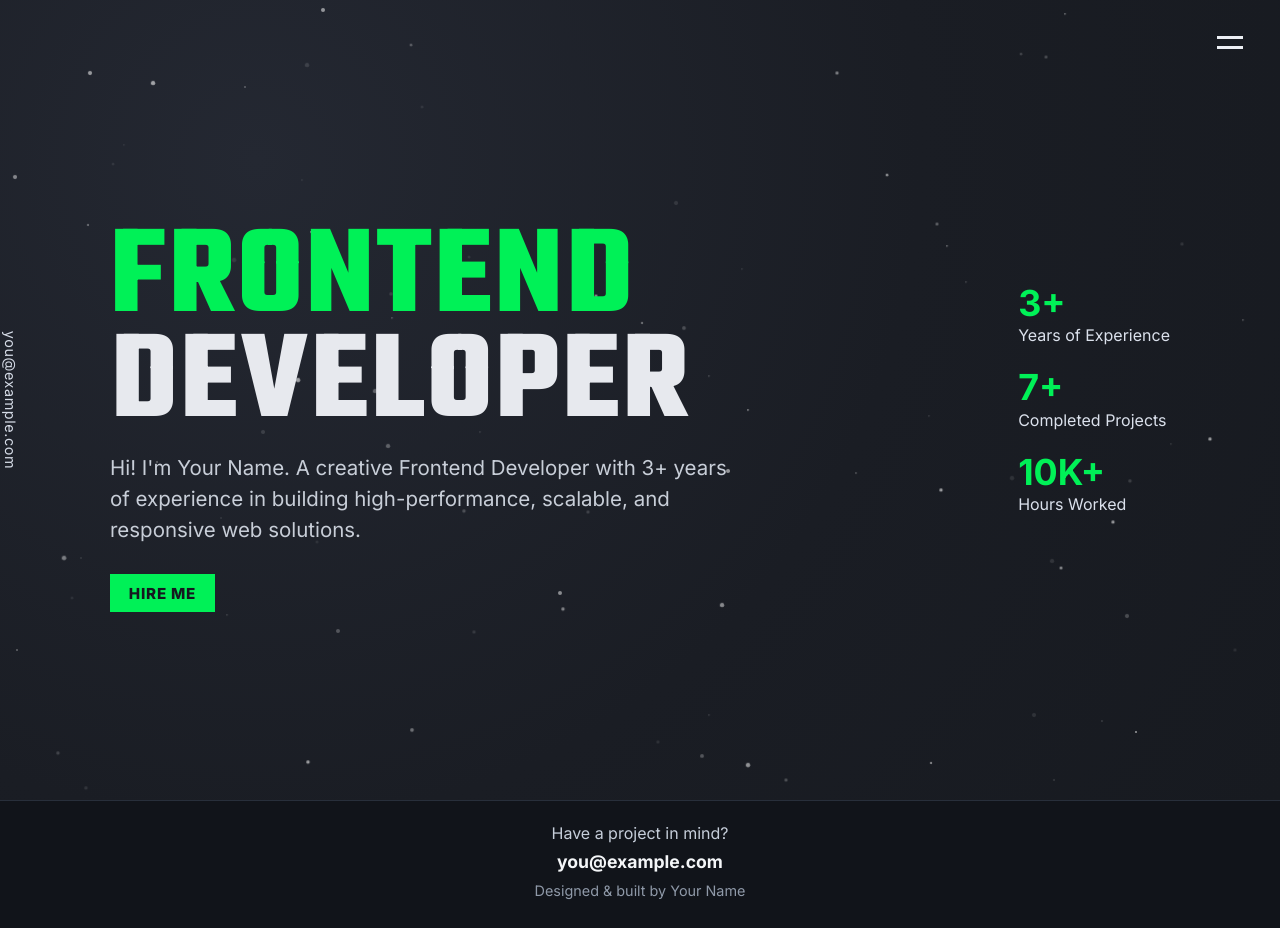
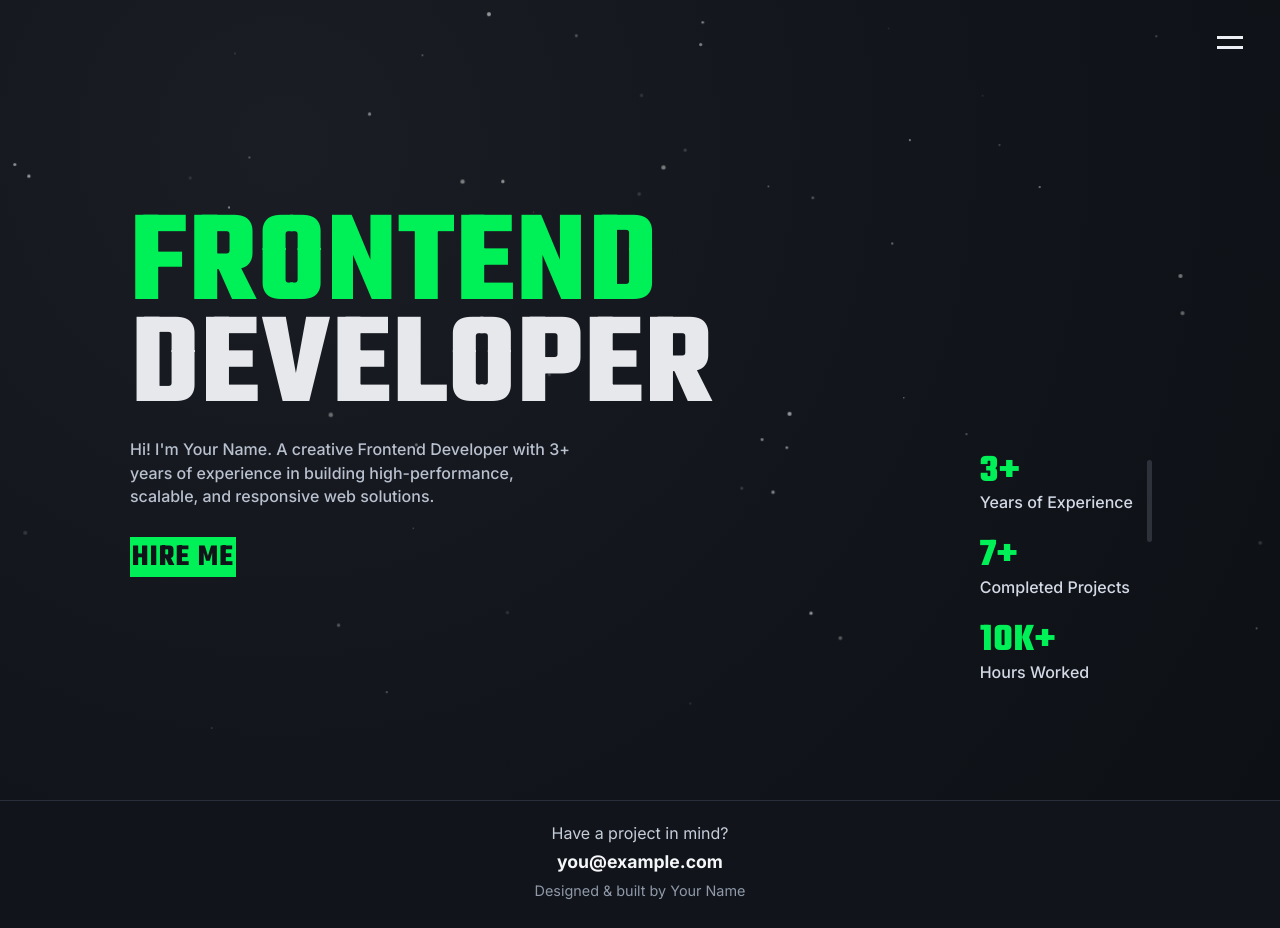
Before and after one commit to Austinhere7/portfolio---AUSTIN--, a website: page index.html in a window 1280 px wide. Drawn offline with Linux system fonts and the light colour scheme.

Commit message:
feat: refine hero styling, moving stars, and scroll indicator

```diff
--- a/index.html
+++ b/index.html
@@ -31,7 +31,7 @@
         </button>
       </header>
 
-      <a id="emailRail" class="email-rail" href="mailto:you@example.com">you@example.com</a>
+      <span id="emailRail" class="email-rail" aria-hidden="true"></span>
 
       <div class="hero-wrap">
         <div class="hero-main">
@@ -45,7 +45,12 @@
           <a id="primaryCta" class="hire-btn" href="#contact">HIRE ME</a>
         </div>
 
-        <aside id="stats" class="stats-rail" aria-label="Key statistics"></aside>
+        <div class="stats-shell" aria-label="Key statistics and scroll progress">
+          <aside id="stats" class="stats-rail" aria-label="Key statistics"></aside>
+          <div class="scroll-indicator" aria-hidden="true">
+            <span id="scrollFill" class="scroll-fill"></span>
+          </div>
+        </div>
       </div>
     </section>
 
--- a/script.js
+++ b/script.js
@@ -35,7 +35,6 @@ function renderHero() {
   setText("heroSubtitle", profile.subtitle);
   setText("footerNote", profile.footer);
   setLink("primaryCta", profile.ctaLabel, profile.ctaHref);
-  setLink("emailRail", profile.email, `mailto:${profile.email}`);
   setLink("contactMail", profile.email, `mailto:${profile.email}`);
 }
 
@@ -59,27 +58,48 @@ function renderStars() {
   const starsContainer = document.getElementById("stars");
   if (!starsContainer) return;
 
-  const totalStars = 85;
+  const totalStars = 95;
   const starsMarkup = [];
 
   for (let index = 0; index < totalStars; index += 1) {
     const left = Math.random() * 100;
-    const top = Math.random() * 100;
-    const delay = Math.random() * 3;
-    const duration = 2 + Math.random() * 3;
-    const scale = 0.7 + Math.random() * 1.7;
+    const initialOffset = -(Math.random() * 115);
+    const fallDuration = 22 + Math.random() * 18;
+    const fallDelay = -(Math.random() * fallDuration);
+    const twinkleDuration = 2.2 + Math.random() * 3.5;
+    const twinkleDelay = Math.random() * 3;
+    const scale = 0.6 + Math.random() * 1.6;
+    const drift = -18 + Math.random() * 36;
+
     starsMarkup.push(
-      `<span class="star" style="left:${left}%; top:${top}%; animation-delay:${delay}s; animation-duration:${duration}s; transform:scale(${scale});"></span>`
+      `<span class="star" style="left:${left}%; top:${initialOffset}vh; --fall-duration:${fallDuration}s; --fall-delay:${fallDelay}s; --twinkle-duration:${twinkleDuration}s; --twinkle-delay:${twinkleDelay}s; --star-scale:${scale}; --star-drift:${drift}px;"></span>`
     );
   }
 
   starsContainer.innerHTML = starsMarkup.join("");
 }
 
+function setupScrollIndicator() {
+  const fill = document.getElementById("scrollFill");
+  if (!fill) return;
+
+  const updateScrollFill = () => {
+    const scrollTop = window.scrollY || document.documentElement.scrollTop;
+    const docHeight = document.documentElement.scrollHeight - window.innerHeight;
+    const progress = docHeight > 0 ? Math.min(scrollTop / docHeight, 1) : 0;
+    fill.style.height = `${progress * 100}%`;
+  };
+
+  updateScrollFill();
+  window.addEventListener("scroll", updateScrollFill, { passive: true });
+  window.addEventListener("resize", updateScrollFill);
+}
+
 function init() {
   renderHero();
   renderStats();
   renderStars();
+  setupScrollIndicator();
 }
 
 init();
--- a/styles.css
+++ b/styles.css
@@ -1,8 +1,10 @@
 :root {
-  --bg: #1d2026;
+  --bg: #0e1014;
   --text: #f4f6f8;
   --muted: #c8ced8;
   --green: #00f157;
+  --off-white: #e6e8ec;
+  --soft-gray: #b9c1cf;
 }
 
 * {
@@ -27,7 +29,7 @@ a {
   min-height: 100vh;
   position: relative;
   overflow: hidden;
-  background: radial-gradient(circle at 20% 20%, #242832, #1a1d24 55%, #171a20 100%);
+  background: radial-gradient(circle at 22% 18%, #1a1d24 0%, #12151b 52%, #0d1015 100%);
 }
 
 .stars {
@@ -40,19 +42,34 @@ a {
   position: absolute;
   width: 2px;
   height: 2px;
+  top: -10vh;
   border-radius: 50%;
   background: rgba(255, 255, 255, 0.65);
-  animation: twinkle 3.2s ease-in-out infinite;
+  opacity: 0.15;
+  transform: translate3d(0, 0, 0) scale(var(--star-scale, 1));
+  animation:
+    starFall var(--fall-duration, 24s) linear var(--fall-delay, 0s) infinite,
+    twinkle var(--twinkle-duration, 3.2s) ease-in-out var(--twinkle-delay, 0s) infinite;
+}
+
+@keyframes starFall {
+  0% {
+    transform: translate3d(0, 0, 0) scale(var(--star-scale, 1));
+  }
+
+  100% {
+    transform: translate3d(var(--star-drift, 0px), 120vh, 0) scale(var(--star-scale, 1));
+  }
 }
 
 @keyframes twinkle {
   0%,
   100% {
-    opacity: 0.15;
+    opacity: 0.18;
   }
 
   50% {
-    opacity: 0.9;
+    opacity: 0.85;
   }
 }
 
@@ -88,36 +105,38 @@ a {
   top: 50%;
   transform: rotate(90deg) translate(-50%, -50%);
   transform-origin: left top;
-  font-size: 0.9rem;
-  letter-spacing: 0.04em;
-  color: #d5dbe6;
+  font-size: 0.86rem;
+  letter-spacing: 0.05em;
+  color: #c1c9d8;
+  font-weight: 500;
   z-index: 3;
 }
 
 .hero-wrap {
   min-height: 100vh;
   display: grid;
-  grid-template-columns: minmax(0, 1fr) 235px;
-  align-items: center;
-  gap: 1.5rem;
-  width: min(1060px, 84%);
+  grid-template-columns: minmax(0, 1fr) 265px;
+  align-items: stretch;
+  gap: 1.2rem;
+  width: min(1020px, 84%);
   margin: 0 auto;
   position: relative;
   z-index: 2;
 }
 
 .hero-main {
-  max-width: 620px;
-  padding-top: 2.5rem;
+  max-width: 585px;
+  align-self: center;
+  margin-top: -0.45rem;
 }
 
 .hero-title {
   margin: 0;
   font-family: Teko, Impact, sans-serif;
   font-weight: 700;
-  font-size: clamp(4rem, 10.8vw, 8rem);
-  line-height: 0.82;
-  letter-spacing: 0.02em;
+  font-size: clamp(4.8rem, 10.3vw, 8.2rem);
+  line-height: 0.78;
+  letter-spacing: 0.01em;
   text-transform: uppercase;
 }
 
@@ -130,52 +149,87 @@ a {
 }
 
 .hero-title span:last-child {
-  color: #e7e9ee;
+  color: var(--off-white);
 }
 
 .hero-subtitle {
-  margin: 1rem 0 1.8rem;
-  max-width: 54ch;
-  color: var(--muted);
-  font-size: clamp(1rem, 1.6vw, 1.9rem);
-  line-height: 1.5;
+  margin: 1.1rem 0 1.75rem;
+  max-width: 43ch;
+  color: var(--soft-gray);
+  font-size: clamp(1rem, 1.08vw, 1.9rem);
+  line-height: 1.48;
+  font-weight: 500;
 }
 
 .hire-btn {
   display: inline-flex;
   align-items: center;
   justify-content: center;
-  min-width: 105px;
-  height: 38px;
+  min-width: 106px;
+  height: 40px;
   background: var(--green);
-  color: #15181f;
-  font-weight: 800;
-  letter-spacing: 0.05em;
-  font-size: 0.95rem;
+  color: #101319;
+  font-family: Teko, Impact, sans-serif;
+  font-weight: 700;
+  letter-spacing: 0.04em;
+  font-size: 1.9rem;
+  line-height: 1;
+  padding-top: 0.12rem;
+}
+
+.stats-shell {
+  align-self: end;
+  justify-self: end;
+  display: flex;
+  align-items: flex-start;
+  gap: 0.85rem;
+  margin-right: -0.1rem;
+  margin-bottom: 7.4rem;
 }
 
 .stats-rail {
-  align-self: center;
-  justify-self: end;
   display: grid;
-  gap: 1.6rem;
+  gap: 1.75rem;
   text-align: left;
+  padding-top: 0.2rem;
 }
 
 .stat-card {
   display: grid;
-  gap: 0.2rem;
+  gap: 0.28rem;
 }
 
 .stat-card strong {
   color: var(--green);
-  font-size: clamp(2rem, 2.8vw, 2.6rem);
-  line-height: 1;
+  font-family: Teko, Impact, sans-serif;
+  font-size: clamp(2.45rem, 2.9vw, 3.1rem);
+  line-height: 0.82;
+  letter-spacing: 0.02em;
+  font-weight: 700;
 }
 
 .stat-card span {
-  color: #dbe1ec;
-  font-size: clamp(1rem, 1vw, 1.12rem);
+  color: #d3dae6;
+  font-size: clamp(1rem, 0.88vw, 1.07rem);
+  font-weight: 500;
+}
+
+.scroll-indicator {
+  width: 5px;
+  height: 82px;
+  border-radius: 999px;
+  background: rgba(154, 164, 182, 0.22);
+  overflow: hidden;
+  margin-top: 0.45rem;
+}
+
+.scroll-fill {
+  display: block;
+  width: 100%;
+  height: 0%;
+  border-radius: 999px;
+  background: var(--green);
+  transition: height 120ms linear;
 }
 
 .after-hero {
@@ -209,13 +263,28 @@ a {
     grid-template-columns: minmax(0, 1fr);
     padding-top: 5rem;
     padding-bottom: 2.5rem;
+    align-items: center;
   }
 
   .stats-rail {
-    justify-self: start;
     grid-template-columns: repeat(3, minmax(0, 1fr));
     width: 100%;
-    gap: 1rem;
+    gap: 0.8rem;
+  }
+
+  .stats-shell {
+    width: 100%;
+    margin-right: 0;
+    margin-bottom: 0;
+    display: grid;
+    grid-template-columns: 1fr 5px;
+    align-items: start;
+    gap: 0.5rem;
+  }
+
+  .scroll-indicator {
+    justify-self: end;
+    margin-top: 0.2rem;
   }
 
   .email-rail {
@@ -235,13 +304,23 @@ a {
 
   .hero-title {
     line-height: 0.86;
+    font-size: clamp(4.1rem, 16vw, 6rem);
   }
 
   .hero-subtitle {
     font-size: 1.02rem;
+    max-width: 100%;
   }
 
   .stats-rail {
     grid-template-columns: 1fr;
   }
+
+  .stats-shell {
+    grid-template-columns: 1fr;
+  }
+
+  .scroll-indicator {
+    display: none;
+  }
 }
```
